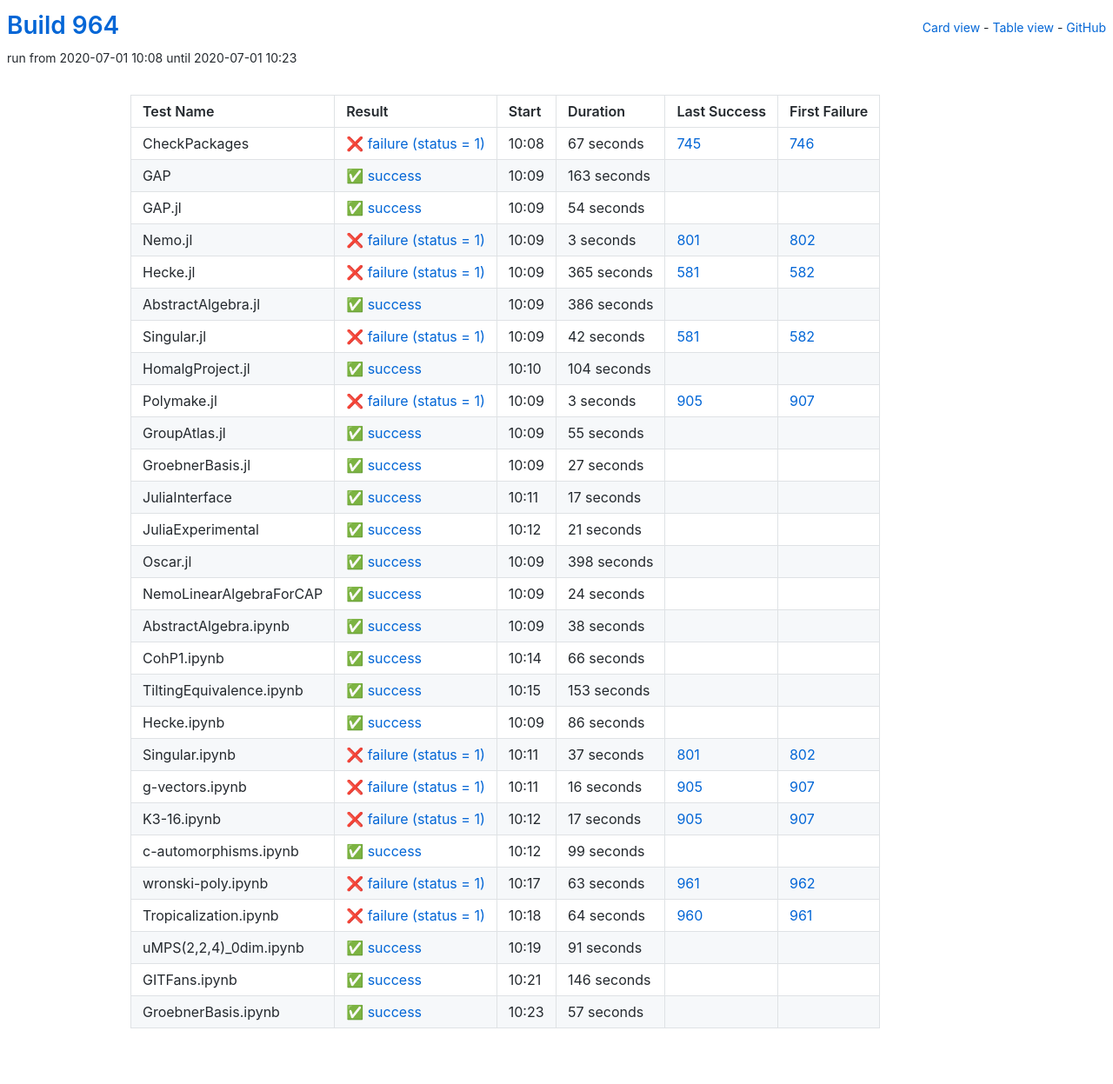
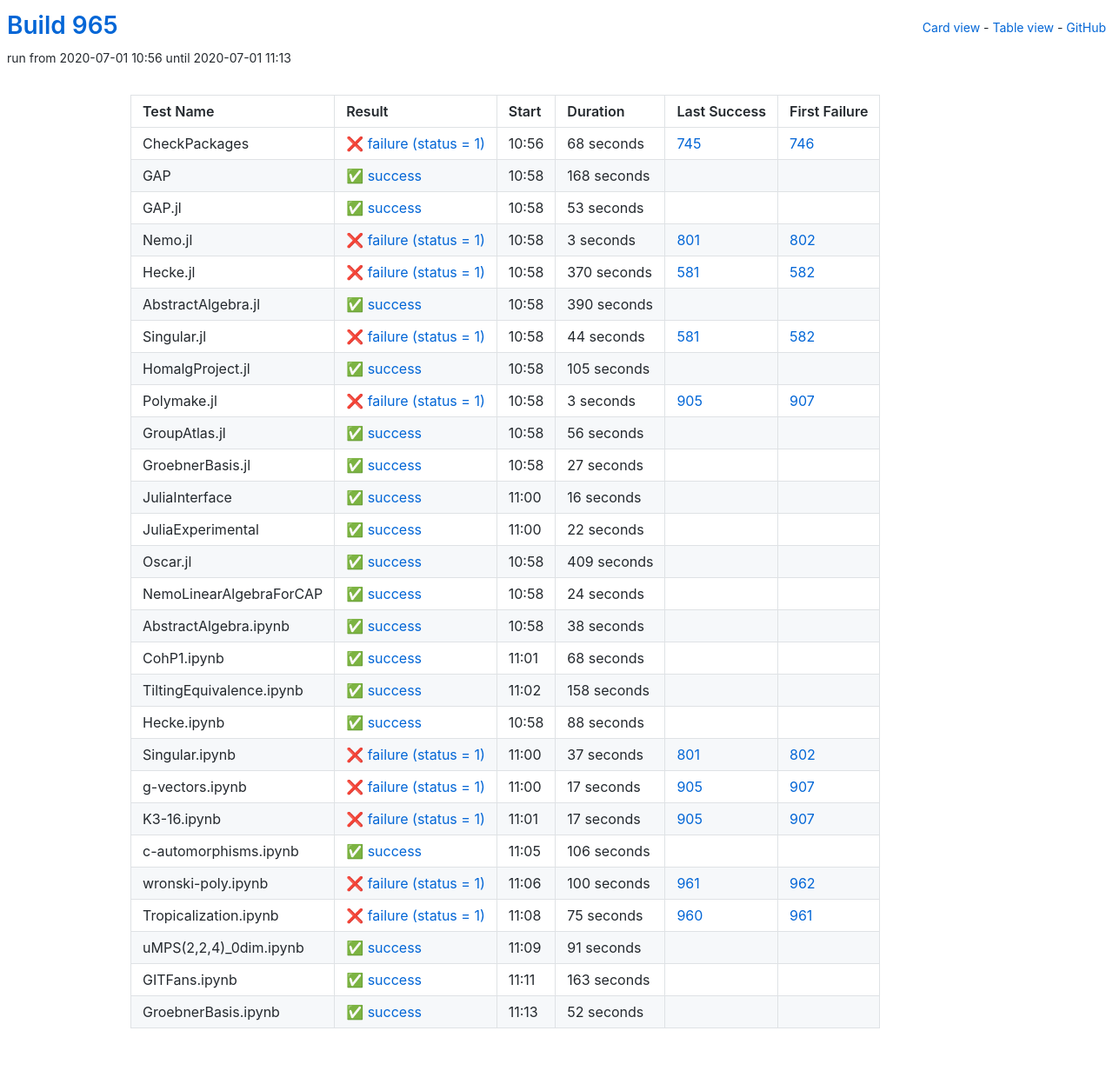
Before and after one commit to oscar-system/oscar-ci-status-1.4, a Jekyll site: the page built from table.html, in a window 1280 px wide. Shown: the whole page at 87% size. Built offline with Jekyll 4.4.1, drawn with Linux system fonts in a browser that asks for light colours.

Commit message:
Build #965

```diff
--- a/_data/ci.yml
+++ b/_data/ci.yml
@@ -1,6 +1,6 @@
 ---
-build: 964
-build_url: https://oscarci.mathematik.uni-kl.de/job/oscar-julia-1.4/964/
+build: 965
+build_url: https://oscarci.mathematik.uni-kl.de/job/oscar-julia-1.4/965/
 job: oscar-julia-1.4
 organization: oscar-system
 repo: oscar-ci-status-1.4
@@ -8,44 +8,44 @@ repourl: https://github.com/oscar-system/oscar-ci-status-1.4
 tests:
 - name: CheckPackages
   id: checkpackages
-  log: https://oscarci.mathematik.uni-kl.de/job/oscar-julia-1.4/964/artifact/logs/build-964/CheckPackages.log
-  start: 2020-07-01 10:08
+  log: https://oscarci.mathematik.uni-kl.de/job/oscar-julia-1.4/965/artifact/logs/build-965/CheckPackages.log
+  start: 2020-07-01 10:56
   success: false
   exitcode: 1
   status: failure
-  duration: 67
+  duration: 68
   last_success: 745
   last_success_url: https://oscarci.mathematik.uni-kl.de/job/oscar-julia-1.4/745/
   first_failure: 746
   first_failure_url: https://oscarci.mathematik.uni-kl.de/job/oscar-julia-1.4/746/
 - name: GAP
   id: gap
-  log: https://oscarci.mathematik.uni-kl.de/job/oscar-julia-1.4/964/artifact/logs/build-964/GAP.log
-  start: 2020-07-01 10:09
+  log: https://oscarci.mathematik.uni-kl.de/job/oscar-julia-1.4/965/artifact/logs/build-965/GAP.log
+  start: 2020-07-01 10:58
   success: true
   exitcode: 0
   status: success
-  duration: 163
+  duration: 168
   last_success: false
   last_success_url:
   first_failure: false
   first_failure_url:
 - name: GAP.jl
   id: gap-jl
-  log: https://oscarci.mathematik.uni-kl.de/job/oscar-julia-1.4/964/artifact/logs/build-964/GAP.jl.log
-  start: 2020-07-01 10:09
+  log: https://oscarci.mathematik.uni-kl.de/job/oscar-julia-1.4/965/artifact/logs/build-965/GAP.jl.log
+  start: 2020-07-01 10:58
   success: true
   exitcode: 0
   status: success
-  duration: 54
+  duration: 53
   last_success: false
   last_success_url:
   first_failure: false
   first_failure_url:
 - name: Nemo.jl
   id: nemo-jl
-  log: https://oscarci.mathematik.uni-kl.de/job/oscar-julia-1.4/964/artifact/logs/build-964/Nemo.jl.log
-  start: 2020-07-01 10:09
+  log: https://oscarci.mathematik.uni-kl.de/job/oscar-julia-1.4/965/artifact/logs/build-965/Nemo.jl.log
+  start: 2020-07-01 10:58
   success: false
   exitcode: 1
   status: failure
@@ -56,56 +56,56 @@ tests:
   first_failure_url: https://oscarci.mathematik.uni-kl.de/job/oscar-julia-1.4/802/
 - name: Hecke.jl
   id: hecke-jl
-  log: https://oscarci.mathematik.uni-kl.de/job/oscar-julia-1.4/964/artifact/logs/build-964/Hecke.jl.log
-  start: 2020-07-01 10:09
+  log: https://oscarci.mathematik.uni-kl.de/job/oscar-julia-1.4/965/artifact/logs/build-965/Hecke.jl.log
+  start: 2020-07-01 10:58
   success: false
   exitcode: 1
   status: failure
-  duration: 365
+  duration: 370
   last_success: 581
   last_success_url: https://oscarci.mathematik.uni-kl.de/job/oscar-julia-1.4/581/
   first_failure: 582
   first_failure_url: https://oscarci.mathematik.uni-kl.de/job/oscar-julia-1.4/582/
 - name: AbstractAlgebra.jl
   id: abstractalgebra-jl
-  log: https://oscarci.mathematik.uni-kl.de/job/oscar-julia-1.4/964/artifact/logs/build-964/AbstractAlgebra.jl.log
-  start: 2020-07-01 10:09
+  log: https://oscarci.mathematik.uni-kl.de/job/oscar-julia-1.4/965/artifact/logs/build-965/AbstractAlgebra.jl.log
+  start: 2020-07-01 10:58
   success: true
   exitcode: 0
   status: success
-  duration: 386
+  duration: 390
   last_success: false
   last_success_url:
   first_failure: false
   first_failure_url:
 - name: Singular.jl
   id: singular-jl
-  log: https://oscarci.mathematik.uni-kl.de/job/oscar-julia-1.4/964/artifact/logs/build-964/Singular.jl.log
-  start: 2020-07-01 10:09
+  log: https://oscarci.mathematik.uni-kl.de/job/oscar-julia-1.4/965/artifact/logs/build-965/Singular.jl.log
+  start: 2020-07-01 10:58
   success: false
   exitcode: 1
   status: failure
-  duration: 42
+  duration: 44
   last_success: 581
   last_success_url: https://oscarci.mathematik.uni-kl.de/job/oscar-julia-1.4/581/
   first_failure: 582
   first_failure_url: https://oscarci.mathematik.uni-kl.de/job/oscar-julia-1.4/582/
 - name: HomalgProject.jl
   id: homalgproject-jl
-  log: https://oscarci.mathematik.uni-kl.de/job/oscar-julia-1.4/964/artifact/logs/build-964/HomalgProject.jl.log
-  start: 2020-07-01 10:10
+  log: https://oscarci.mathematik.uni-kl.de/job/oscar-julia-1.4/965/artifact/logs/build-965/HomalgProject.jl.log
+  start: 2020-07-01 10:58
   success: true
   exitcode: 0
   status: success
-  duration: 104
+  duration: 105
   last_success: false
   last_success_url:
   first_failure: false
   first_failure_url:
 - name: Polymake.jl
   id: polymake-jl
-  log: https://oscarci.mathematik.uni-kl.de/job/oscar-julia-1.4/964/artifact/logs/build-964/Polymake.jl.log
-  start: 2020-07-01 10:09
+  log: https://oscarci.mathematik.uni-kl.de/job/oscar-julia-1.4/965/artifact/logs/build-965/Polymake.jl.log
+  start: 2020-07-01 10:58
   success: false
   exitcode: 1
   status: failure
@@ -116,20 +116,20 @@ tests:
   first_failure_url: https://oscarci.mathematik.uni-kl.de/job/oscar-julia-1.4/907/
 - name: GroupAtlas.jl
   id: groupatlas-jl
-  log: https://oscarci.mathematik.uni-kl.de/job/oscar-julia-1.4/964/artifact/logs/build-964/GroupAtlas.jl.log
-  start: 2020-07-01 10:09
+  log: https://oscarci.mathematik.uni-kl.de/job/oscar-julia-1.4/965/artifact/logs/build-965/GroupAtlas.jl.log
+  start: 2020-07-01 10:58
   success: true
   exitcode: 0
   status: success
-  duration: 55
+  duration: 56
   last_success: false
   last_success_url:
   first_failure: false
   first_failure_url:
 - name: GroebnerBasis.jl
   id: groebnerbasis-jl
-  log: https://oscarci.mathematik.uni-kl.de/job/oscar-julia-1.4/964/artifact/logs/build-964/GroebnerBasis.jl.log
-  start: 2020-07-01 10:09
+  log: https://oscarci.mathematik.uni-kl.de/job/oscar-julia-1.4/965/artifact/logs/build-965/GroebnerBasis.jl.log
+  start: 2020-07-01 10:58
   success: true
   exitcode: 0
   status: success
@@ -140,44 +140,44 @@ tests:
   first_failure_url:
 - name: JuliaInterface
   id: juliainterface
-  log: https://oscarci.mathematik.uni-kl.de/job/oscar-julia-1.4/964/artifact/logs/build-964/JuliaInterface.log
-  start: 2020-07-01 10:11
+  log: https://oscarci.mathematik.uni-kl.de/job/oscar-julia-1.4/965/artifact/logs/build-965/JuliaInterface.log
+  start: 2020-07-01 11:00
   success: true
   exitcode: 0
   status: success
-  duration: 17
+  duration: 16
   last_success: false
   last_success_url:
   first_failure: false
   first_failure_url:
 - name: JuliaExperimental
   id: juliaexperimental
-  log: https://oscarci.mathematik.uni-kl.de/job/oscar-julia-1.4/964/artifact/logs/build-964/JuliaExperimental.log
-  start: 2020-07-01 10:12
+  log: https://oscarci.mathematik.uni-kl.de/job/oscar-julia-1.4/965/artifact/logs/build-965/JuliaExperimental.log
+  start: 2020-07-01 11:00
   success: true
   exitcode: 0
   status: success
-  duration: 21
+  duration: 22
   last_success: false
   last_success_url:
   first_failure: false
   first_failure_url:
 - name: Oscar.jl
   id: oscar-jl
-  log: https://oscarci.mathematik.uni-kl.de/job/oscar-julia-1.4/964/artifact/logs/build-964/Oscar.jl.log
-  start: 2020-07-01 10:09
+  log: https://oscarci.mathematik.uni-kl.de/job/oscar-julia-1.4/965/artifact/logs/build-965/Oscar.jl.log
+  start: 2020-07-01 10:58
   success: true
   exitcode: 0
   status: success
-  duration: 398
+  duration: 409
   last_success: false
   last_success_url:
   first_failure: false
   first_failure_url:
 - name: NemoLinearAlgebraForCAP
   id: nemolinearalgebraforcap
-  log: https://oscarci.mathematik.uni-kl.de/job/oscar-julia-1.4/964/artifact/logs/build-964/NemoLinearAlgebraForCAP.log
-  start: 2020-07-01 10:09
+  log: https://oscarci.mathematik.uni-kl.de/job/oscar-julia-1.4/965/artifact/logs/build-965/NemoLinearAlgebraForCAP.log
+  start: 2020-07-01 10:58
   success: true
   exitcode: 0
   status: success
@@ -188,8 +188,8 @@ tests:
   first_failure_url:
 - name: AbstractAlgebra.ipynb
   id: abstractalgebra-ipynb
-  log: https://oscarci.mathematik.uni-kl.de/job/oscar-julia-1.4/964/artifact/logs/build-964/AbstractAlgebra.ipynb.log
-  start: 2020-07-01 10:09
+  log: https://oscarci.mathematik.uni-kl.de/job/oscar-julia-1.4/965/artifact/logs/build-965/AbstractAlgebra.ipynb.log
+  start: 2020-07-01 10:58
   success: true
   exitcode: 0
   status: success
@@ -200,44 +200,44 @@ tests:
   first_failure_url:
 - name: CohP1.ipynb
   id: cohp1-ipynb
-  log: https://oscarci.mathematik.uni-kl.de/job/oscar-julia-1.4/964/artifact/logs/build-964/CohP1.ipynb.log
-  start: 2020-07-01 10:14
+  log: https://oscarci.mathematik.uni-kl.de/job/oscar-julia-1.4/965/artifact/logs/build-965/CohP1.ipynb.log
+  start: 2020-07-01 11:01
   success: true
   exitcode: 0
   status: success
-  duration: 66
+  duration: 68
   last_success: false
   last_success_url:
   first_failure: false
   first_failure_url:
 - name: TiltingEquivalence.ipynb
   id: tiltingequivalence-ipynb
-  log: https://oscarci.mathematik.uni-kl.de/job/oscar-julia-1.4/964/artifact/logs/build-964/TiltingEquivalence.ipynb.log
-  start: 2020-07-01 10:15
+  log: https://oscarci.mathematik.uni-kl.de/job/oscar-julia-1.4/965/artifact/logs/build-965/TiltingEquivalence.ipynb.log
+  start: 2020-07-01 11:02
   success: true
   exitcode: 0
   status: success
-  duration: 153
+  duration: 158
   last_success: false
   last_success_url:
   first_failure: false
   first_failure_url:
 - name: Hecke.ipynb
   id: hecke-ipynb
-  log: https://oscarci.mathematik.uni-kl.de/job/oscar-julia-1.4/964/artifact/logs/build-964/Hecke.ipynb.log
-  start: 2020-07-01 10:09
+  log: https://oscarci.mathematik.uni-kl.de/job/oscar-julia-1.4/965/artifact/logs/build-965/Hecke.ipynb.log
+  start: 2020-07-01 10:58
   success: true
   exitcode: 0
   status: success
-  duration: 86
+  duration: 88
   last_success: false
   last_success_url:
   first_failure: false
   first_failure_url:
 - name: Singular.ipynb
   id: singular-ipynb
-  log: https://oscarci.mathematik.uni-kl.de/job/oscar-julia-1.4/964/artifact/logs/build-964/Singular.ipynb.log
-  start: 2020-07-01 10:11
+  log: https://oscarci.mathematik.uni-kl.de/job/oscar-julia-1.4/965/artifact/logs/build-965/Singular.ipynb.log
+  start: 2020-07-01 11:00
   success: false
   exitcode: 1
   status: failure
@@ -248,20 +248,20 @@ tests:
   first_failure_url: https://oscarci.mathematik.uni-kl.de/job/oscar-julia-1.4/802/
 - name: g-vectors.ipynb
   id: g-vectors-ipynb
-  log: https://oscarci.mathematik.uni-kl.de/job/oscar-julia-1.4/964/artifact/logs/build-964/g-vectors.ipynb.log
-  start: 2020-07-01 10:11
+  log: https://oscarci.mathematik.uni-kl.de/job/oscar-julia-1.4/965/artifact/logs/build-965/g-vectors.ipynb.log
+  start: 2020-07-01 11:00
   success: false
   exitcode: 1
   status: failure
-  duration: 16
+  duration: 17
   last_success: 905
   last_success_url: https://oscarci.mathematik.uni-kl.de/job/oscar-julia-1.4/905/
   first_failure: 907
   first_failure_url: https://oscarci.mathematik.uni-kl.de/job/oscar-julia-1.4/907/
 - name: K3-16.ipynb
   id: k3-16-ipynb
-  log: https://oscarci.mathematik.uni-kl.de/job/oscar-julia-1.4/964/artifact/logs/build-964/K3-16.ipynb.log
-  start: 2020-07-01 10:12
+  log: https://oscarci.mathematik.uni-kl.de/job/oscar-julia-1.4/965/artifact/logs/build-965/K3-16.ipynb.log
+  start: 2020-07-01 11:01
   success: false
   exitcode: 1
   status: failure
@@ -272,44 +272,44 @@ tests:
   first_failure_url: https://oscarci.mathematik.uni-kl.de/job/oscar-julia-1.4/907/
 - name: c-automorphisms.ipynb
   id: c-automorphisms-ipynb
-  log: https://oscarci.mathematik.uni-kl.de/job/oscar-julia-1.4/964/artifact/logs/build-964/c-automorphisms.ipynb.log
-  start: 2020-07-01 10:12
+  log: https://oscarci.mathematik.uni-kl.de/job/oscar-julia-1.4/965/artifact/logs/build-965/c-automorphisms.ipynb.log
+  start: 2020-07-01 11:05
   success: true
   exitcode: 0
   status: success
-  duration: 99
+  duration: 106
   last_success: false
   last_success_url:
   first_failure: false
   first_failure_url:
 - name: wronski-poly.ipynb
   id: wronski-poly-ipynb
-  log: https://oscarci.mathematik.uni-kl.de/job/oscar-julia-1.4/964/artifact/logs/build-964/wronski-poly.ipynb.log
-  start: 2020-07-01 10:17
+  log: https://oscarci.mathematik.uni-kl.de/job/oscar-julia-1.4/965/artifact/logs/build-965/wronski-poly.ipynb.log
+  start: 2020-07-01 11:06
   success: false
   exitcode: 1
   status: failure
-  duration: 63
+  duration: 100
   last_success: 961
   last_success_url: https://oscarci.mathematik.uni-kl.de/job/oscar-julia-1.4/961/
   first_failure: 962
   first_failure_url: https://oscarci.mathematik.uni-kl.de/job/oscar-julia-1.4/962/
 - name: Tropicalization.ipynb
   id: tropicalization-ipynb
-  log: https://oscarci.mathematik.uni-kl.de/job/oscar-julia-1.4/964/artifact/logs/build-964/Tropicalization.ipynb.log
-  start: 2020-07-01 10:18
+  log: https://oscarci.mathematik.uni-kl.de/job/oscar-julia-1.4/965/artifact/logs/build-965/Tropicalization.ipynb.log
+  start: 2020-07-01 11:08
   success: false
   exitcode: 1
   status: failure
-  duration: 64
+  duration: 75
   last_success: 960
   last_success_url: https://oscarci.mathematik.uni-kl.de/job/oscar-julia-1.4/960/
   first_failure: 961
   first_failure_url: https://oscarci.mathematik.uni-kl.de/job/oscar-julia-1.4/961/
 - name: uMPS(2,2,4)_0dim.ipynb
   id: umps-2-2-4-0dim-ipynb
-  log: https://oscarci.mathematik.uni-kl.de/job/oscar-julia-1.4/964/artifact/logs/build-964/uMPS-2-2-4-_0dim.ipynb.log
-  start: 2020-07-01 10:19
+  log: https://oscarci.mathematik.uni-kl.de/job/oscar-julia-1.4/965/artifact/logs/build-965/uMPS-2-2-4-_0dim.ipynb.log
+  start: 2020-07-01 11:09
   success: true
   exitcode: 0
   status: success
@@ -320,24 +320,24 @@ tests:
   first_failure_url:
 - name: GITFans.ipynb
   id: gitfans-ipynb
-  log: https://oscarci.mathematik.uni-kl.de/job/oscar-julia-1.4/964/artifact/logs/build-964/GITFans.ipynb.log
-  start: 2020-07-01 10:21
+  log: https://oscarci.mathematik.uni-kl.de/job/oscar-julia-1.4/965/artifact/logs/build-965/GITFans.ipynb.log
+  start: 2020-07-01 11:11
   success: true
   exitcode: 0
   status: success
-  duration: 146
+  duration: 163
   last_success: false
   last_success_url:
   first_failure: false
   first_failure_url:
 - name: GroebnerBasis.ipynb
   id: groebnerbasis-ipynb
-  log: https://oscarci.mathematik.uni-kl.de/job/oscar-julia-1.4/964/artifact/logs/build-964/GroebnerBasis.ipynb.log
-  start: 2020-07-01 10:23
+  log: https://oscarci.mathematik.uni-kl.de/job/oscar-julia-1.4/965/artifact/logs/build-965/GroebnerBasis.ipynb.log
+  start: 2020-07-01 11:13
   success: true
   exitcode: 0
   status: success
-  duration: 57
+  duration: 52
   last_success: false
   last_success_url:
   first_failure: false
```
Also changed, not shown: README.md.
